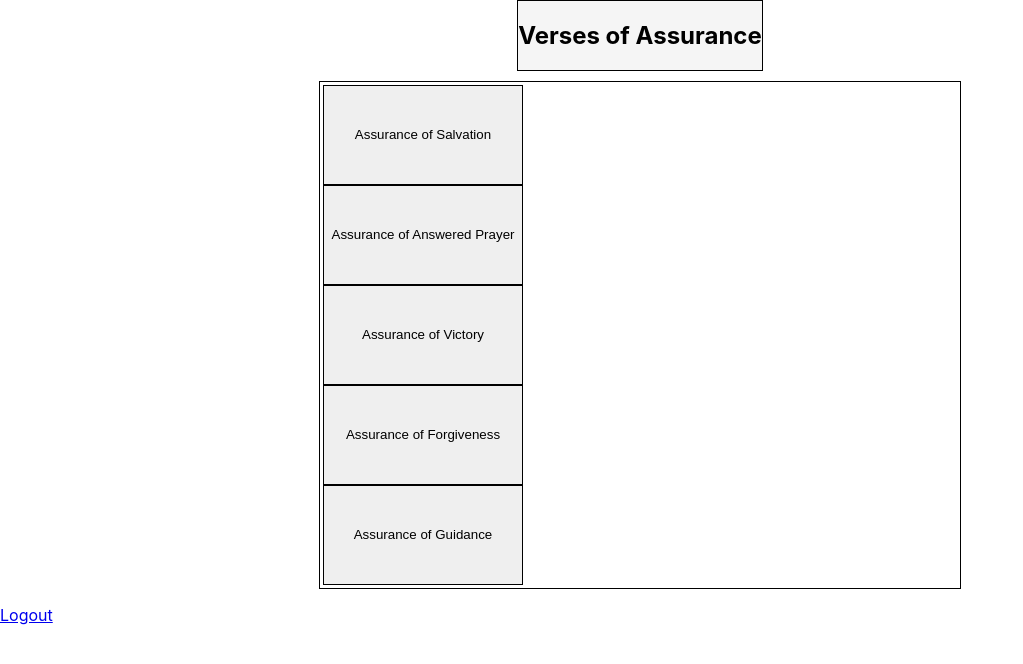
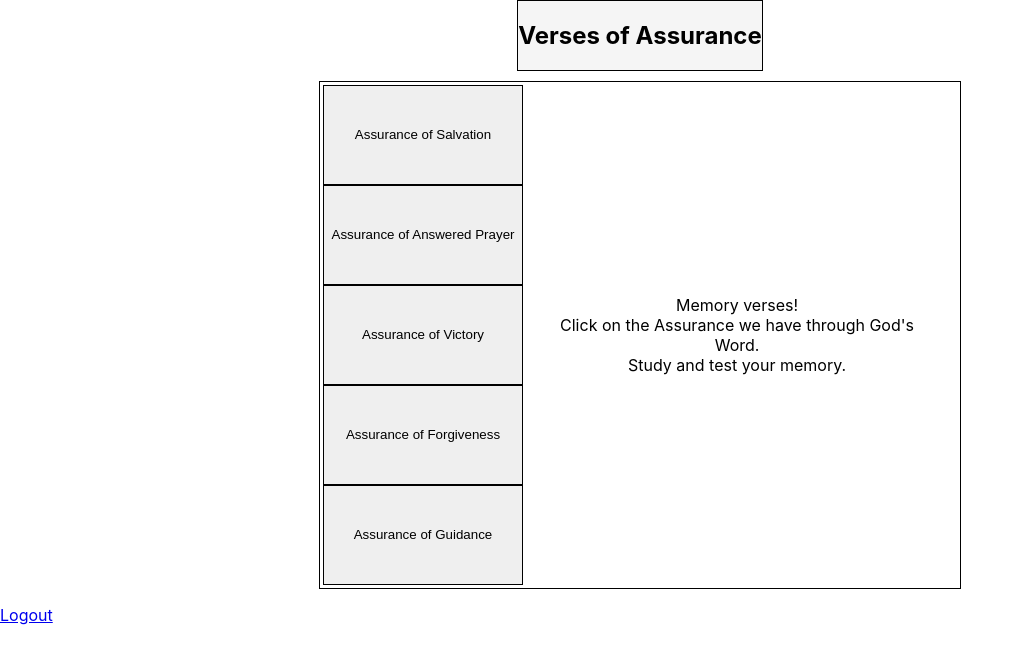
Before and after one commit to NatGallagher/Gallagh-Project-4, a React (Create React App) app in the folder bible-ver-app/: page /#/dashboard in a window 1280 px wide. Shown: the top 664 px of the page, without its empty margins (0-1023 px from the left). Built offline with nearby package versions, Linux system fonts and the light colour scheme.

Commit message:
Monday's final update

```diff
--- a/bible-ver-app/src/components/Dashboard.js
+++ b/bible-ver-app/src/components/Dashboard.js
@@ -58,7 +58,9 @@ function Dashboard() {
                     </td>
                     <td>
                         <div className="verse" ref={verseDisplay}>
-
+                           Memory verses!<br/>
+                           Click on the Assurance we have through God's Word. <br/>
+                           Study and test your memory.
                         </div>
                     </td>
                     </tr>
```
